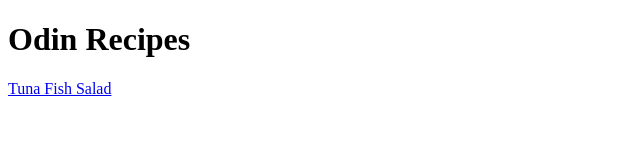
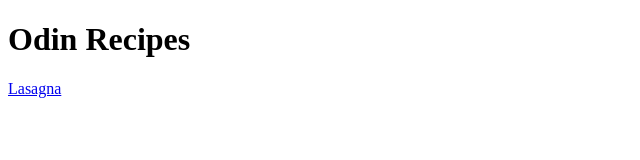
Before and after one commit to ghoulie2/odin-recipes, a plain HTML site: page index.html in a window 1280 px wide. Shown: the full height of the page, 0-640 px from the left. Drawn offline with Linux system fonts and the light colour scheme.

Commit message:
Correct link title on index.html. Create Homepage link for lasagna.html.

```diff
--- a/index.html
+++ b/index.html
@@ -8,6 +8,6 @@
 </head>
 <body>
     <h1>Odin Recipes</h1>
-    <a href ="recipes/lasagna.html">Tuna Fish Salad</a>
+    <a href ="recipes/lasagna.html">Lasagna</a>
 </body>
 </html>
```
Also changed, not shown: recipes/lasagna.html (+1 -1 lines).
